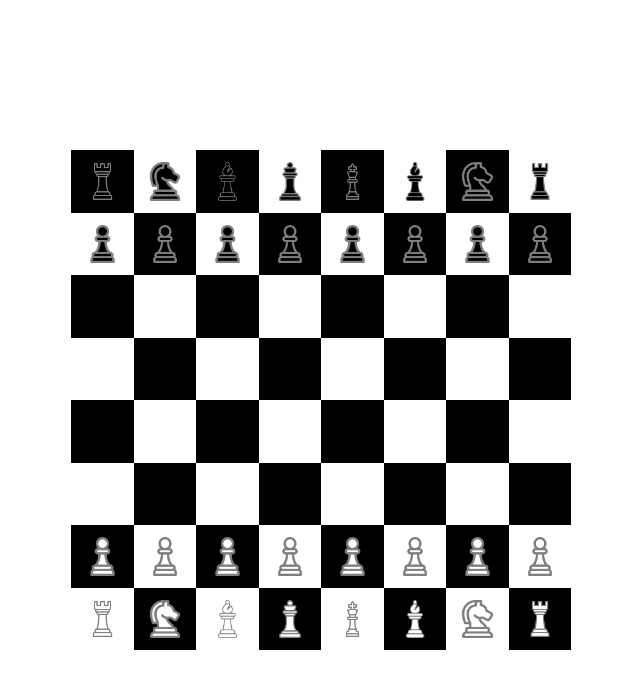
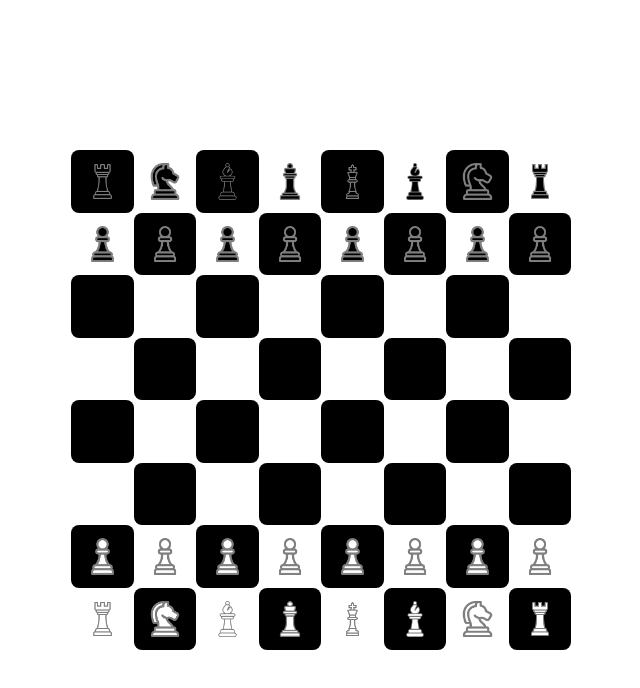
Before and after one commit to JGedff/chess, a React (Vite) app: page / in a window 1280 px wide. Shown: the top 688 px of the page, without its empty margins (319-959 px from the left). Built offline with nearby package versions, Linux system fonts and the light colour scheme.

Commit message:
feat: change turn

```diff
--- a/src/components/board.jsx
+++ b/src/components/board.jsx
@@ -5,6 +5,7 @@ import Row from "./row";
 export default function Board({ initLength, initHeight }) {
     const [length, setLength] = useState(initLength)
     const [height, setHeight] = useState(initHeight)
+    const [turn, setTurn] = useState(true)
 
     useEffect(() => {
         setLength(initLength)
@@ -14,12 +15,16 @@ export default function Board({ initLength, initHeight }) {
         setHeight(initHeight)
     }, [initHeight])
 
+    const handleTurn = () => {
+        setTurn(!turn)
+    }
+
     const generateBoard = (height, lenght) => {
         const board = []
         let filled = true
 
         for (let h = 0; h < height; h++) {
-            board.push(<Row key={h} initLength={lenght} initFilled={filled} rowIndex={h} />)
+            board.push(<Row key={h} initLength={lenght} initFilled={filled} rowIndex={h} initialTurn={turn} changeTurn={handleTurn} />)
             filled = !filled
         }
 
--- a/src/components/row.jsx
+++ b/src/components/row.jsx
@@ -2,9 +2,10 @@ import { useEffect, useState } from "react";
 
 import Square from "./square";
 
-export default function Row({ initLength, initFilled, rowIndex }) {
+export default function Row({ initLength, initFilled, rowIndex, initialTurn, changeTurn }) {
     const [filled, setFilled] = useState(initFilled)
     const [length, setLength] = useState(initLength)
+    const [turn, setTurn] = useState(initialTurn)
 
     useEffect(() => {
         setFilled(initFilled)
@@ -14,12 +15,16 @@ export default function Row({ initLength, initFilled, rowIndex }) {
         setLength(initLength)
     }, [initLength])
 
+    useEffect(() => {
+        setTurn(initialTurn)
+    }, [initialTurn])
+
     const generateRows = (lenght) => {
         const row = []
         let isFilled = filled
 
         for (let l = 0; l < lenght; l++) {
-            row.push(<Square key={l + rowIndex} col={l} row={rowIndex} filled={isFilled} />)
+            row.push(<Square key={l + rowIndex} col={l} row={rowIndex} filled={isFilled} initialTurn={turn} changeTurn={changeTurn} />)
             isFilled = !isFilled
         }
 
--- a/src/components/square.jsx
+++ b/src/components/square.jsx
@@ -1,13 +1,36 @@
+import { useEffect, useState } from "react";
 import { getImage } from "../functions/board";
 
-export default function Square({ filled, col, row }) {
+export default function Square({ filled, col, row, initialTurn, changeTurn }) {
+    const [turn, setTurn] = useState(initialTurn)
+
+    useEffect(() => {
+        setTurn(initialTurn)
+    }, [initialTurn])
+
+    const handleClick = () => {
+        changeTurn()
+    }
+
+    const canClick = () => {
+        if (turn && (getImage(row, col).split('/')[1] == 'white')) {
+            return true
+        }
+
+        if (!turn && (getImage(row, col).split('/')[1] == 'black')) {
+            return true
+        }
+
+        return false
+    }
+
     return (
-        <div className={"col w-12 align-content-center bg-" + (filled ? "black" : "white")}>
+        <button className={"col w-12 align-content-center bg-" + (filled ? "black" : "white")} onClick={handleClick} disabled={!canClick()}>
             {
                 getImage(row, col) != '' ?
                 <img src={getImage(row, col)} alt="" className="w-100"/> :
                 <></>
             }
-        </div>
+        </button>
     )
 }
```
